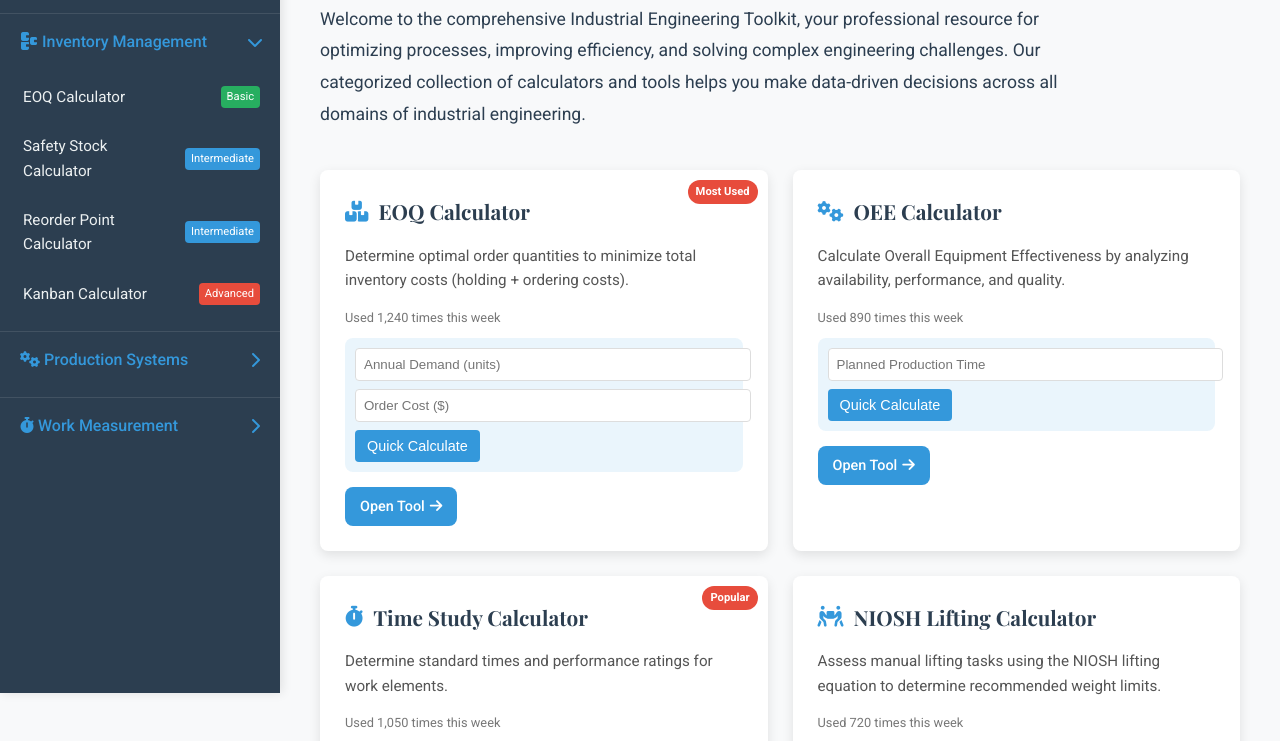
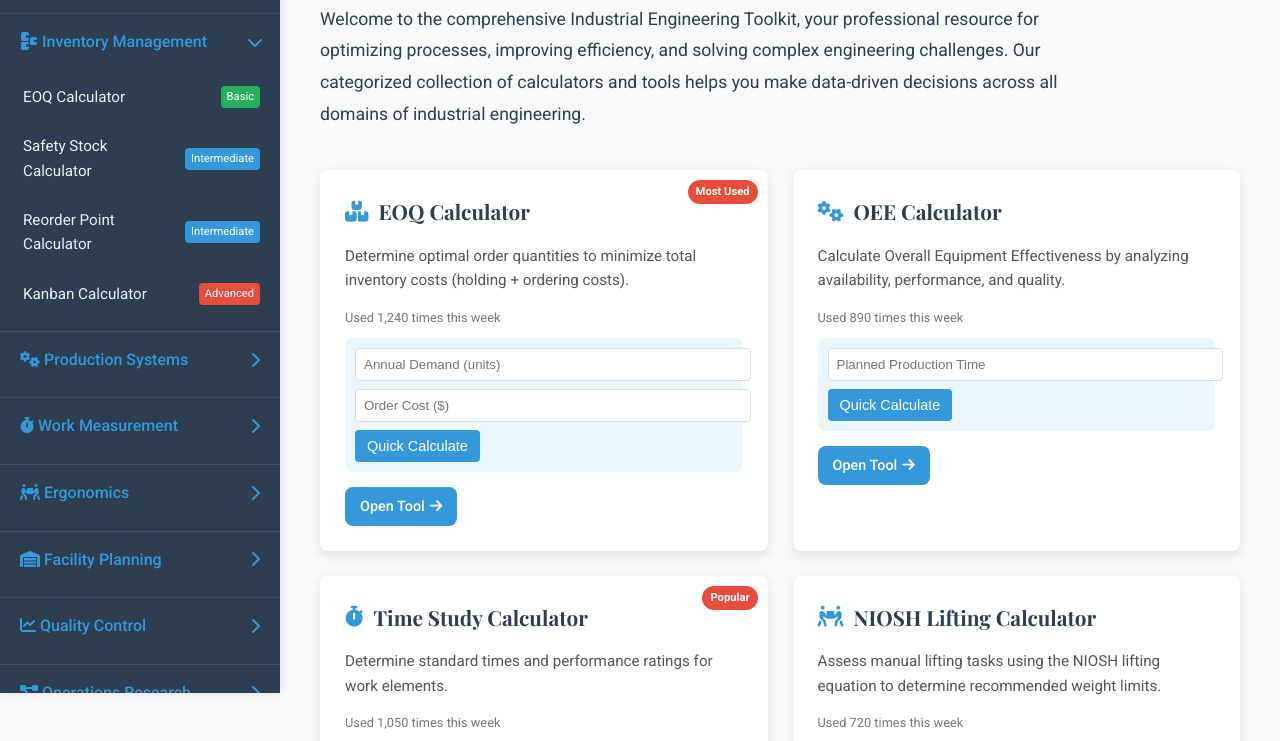
Before and after one commit to Bathalaxxx/Industrial-Engineer-Toolbox, a plain HTML site: page index.html in a window 1280 px wide. Shown: the part 147-888 px from the top of the page. Drawn offline with nearby package versions, Linux system fonts and the light colour scheme.

Commit message:
Update index.html

```diff
--- a/index.html
+++ b/index.html
@@ -355,6 +355,7 @@
 
         <input type="text" class="search-bar" placeholder="Search tools...">
 
+        <!-- Inventory Management -->
         <div class="menu-category expanded" onclick="toggleCategory('inventory')">
             <span><i class="fas fa-boxes"></i> Inventory Management</span>
             <i class="fas fa-chevron-right"></i>
@@ -366,6 +367,7 @@
             <li><a href="kanban.html">Kanban Calculator <span class="tag tag-advanced">Advanced</span></a></li>
         </ul>
 
+        <!-- Production Systems -->
         <div class="menu-category collapsed" onclick="toggleCategory('production')">
             <span><i class="fas fa-cogs"></i> Production Systems</span>
             <i class="fas fa-chevron-right"></i>
@@ -375,8 +377,10 @@
             <li><a href="linebalancing.html">Line Balancing <span class="tag tag-advanced">Advanced</span></a></li>
             <li><a href="takttime.html">Takt Time Calculator <span class="tag tag-basic">Basic</span></a></li>
             <li><a href="littleslaw.html">Little's Law Calculator <span class="tag tag-intermediate">Intermediate</span></a></li>
+            <li><a href="learningcurve.html">Learning Curve <span class="tag tag-advanced">Advanced</span></a></li>
         </ul>
 
+        <!-- Work Measurement -->
         <div class="menu-category collapsed" onclick="toggleCategory('work')">
             <span><i class="fas fa-stopwatch"></i> Work Measurement</span>
             <i class="fas fa-chevron-right"></i>
@@ -385,6 +389,61 @@
             <li><a href="timestudy.html">Time Study Calculator <span class="tag tag-basic">Basic</span></a></li>
             <li><a href="samplesize.html">Sample Size Calculator <span class="tag tag-intermediate">Intermediate</span></a></li>
             <li><a href="worksampling.html">Work Sampling Calculator <span class="tag tag-advanced">Advanced</span></a></li>
+        </ul>
+
+        <!-- Ergonomics -->
+        <div class="menu-category collapsed" onclick="toggleCategory('ergonomics')">
+            <span><i class="fas fa-people-carry"></i> Ergonomics</span>
+            <i class="fas fa-chevron-right"></i>
+        </div>
+        <ul id="ergonomics">
+            <li><a href="niosh.html">NIOSH Lifting Calculator <span class="tag tag-intermediate">Intermediate</span></a></li>
+            <li><a href="rulareba.html">RULA/REBA Calculator <span class="tag tag-advanced">Advanced</span></a></li>
+        </ul>
+
+        <!-- Facility Planning -->
+        <div class="menu-category collapsed" onclick="toggleCategory('facility')">
+            <span><i class="fas fa-warehouse"></i> Facility Planning</span>
+            <i class="fas fa-chevron-right"></i>
+        </div>
+        <ul id="facility">
+            <li><a href="traveldistance.html">Travel Distance Matrix <span class="tag tag-basic">Basic</span></a></li>
+            <li><a href="loaddistance.html">Load-Distance Score <span class="tag tag-intermediate">Intermediate</span></a></li>
+            <li><a href="networkdiagram.html">Network Diagram <span class="tag tag-advanced">Advanced</span></a></li>
+        </ul>
+
+        <!-- Quality Control -->
+        <div class="menu-category collapsed" onclick="toggleCategory('quality')">
+            <span><i class="fas fa-chart-line"></i> Quality Control</span>
+            <i class="fas fa-chevron-right"></i>
+        </div>
+        <ul id="quality">
+            <li><a href="processcapability.html">Process Capability <span class="tag tag-intermediate">Intermediate</span></a></li>
+            <li><a href="pchartnpchart.html">P-Chart/NP-Chart <span class="tag tag-advanced">Advanced</span></a></li>
+            <li><a href="xrbarchart.html">X̄-R Chart <span class="tag tag-advanced">Advanced</span></a></li>
+            <li><a href="sigmalavel.html">Sigma Level <span class="tag tag-intermediate">Intermediate</span></a></li>
+            <li><a href="gagerr.html">Gage R&R <span class="tag tag-advanced">Advanced</span></a></li>
+        </ul>
+
+        <!-- Operations Research -->
+        <div class="menu-category collapsed" onclick="toggleCategory('operations')">
+            <span><i class="fas fa-project-diagram"></i> Operations Research</span>
+            <i class="fas fa-chevron-right"></i>
+        </div>
+        <ul id="operations">
+            <li><a href="queueing.html">Queueing Models <span class="tag tag-advanced">Advanced</span></a></li>
+            <li><a href="linearprogramming.html">Linear Programming <span class="tag tag-advanced">Advanced</span></a></li>
+            <li><a href="transportation.html">Transportation Problem <span class="tag tag-advanced">Advanced</span></a></li>
+            <li><a href="decisionmatrix.html">Decision Matrix <span class="tag tag-intermediate">Intermediate</span></a></li>
+        </ul>
+
+        <!-- Economic Analysis -->
+        <div class="menu-category collapsed" onclick="toggleCategory('economic')">
+            <span><i class="fas fa-calculator"></i> Economic Analysis</span>
+            <i class="fas fa-chevron-right"></i>
+        </div>
+        <ul id="economic">
+            <li><a href="breakeven.html">Breakeven Analysis <span class="tag tag-basic">Basic</span></a></li>
         </ul>
     </div>
 
```
